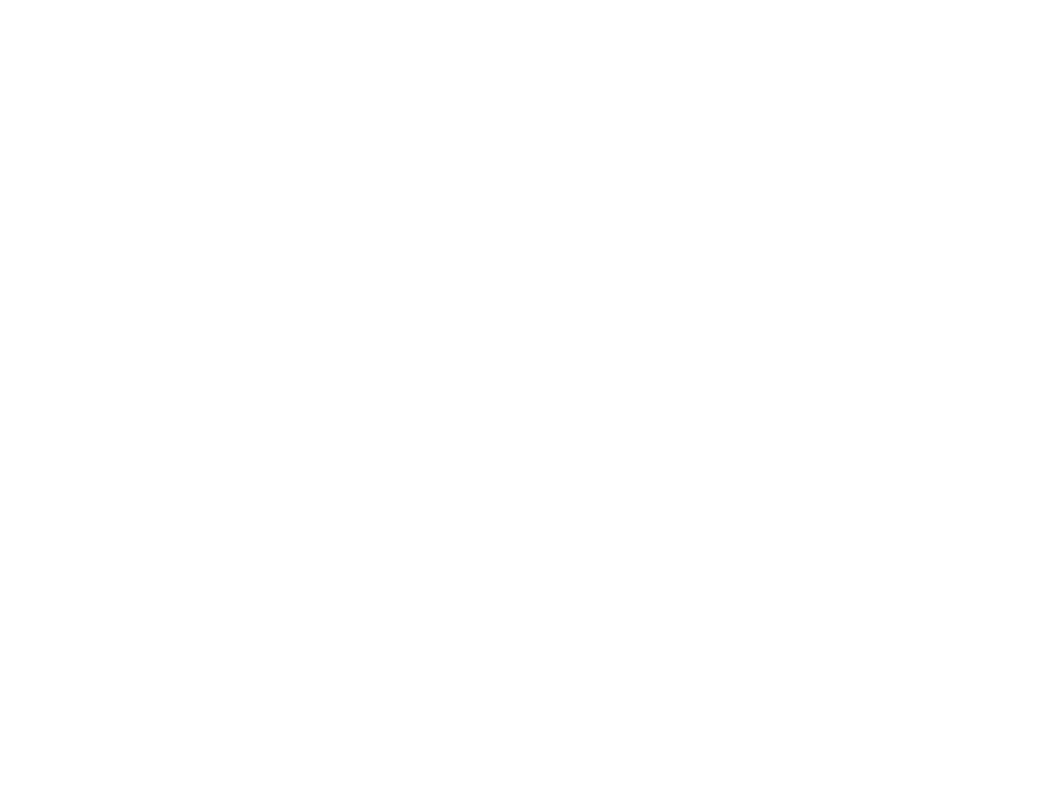
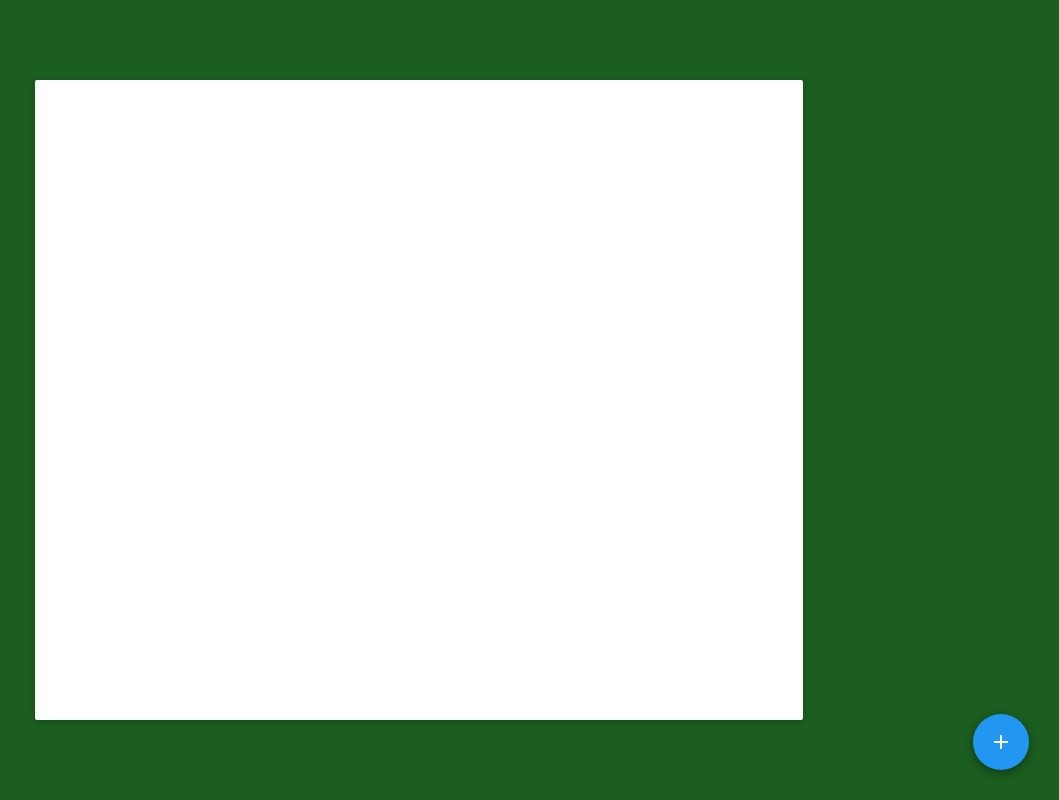
Before and after one commit to mkermani144/freecodecamp-projects, a React (Create React App) app in the folder recipe-box/: page / in a window 1280 px wide. Shown: the whole page, without its empty margins (221-1280 px from the left). Built offline with nearby package versions, Linux system fonts and the light colour scheme.

Commit message:
Create basic app structure

```diff
--- a/recipe-box/package.json
+++ b/recipe-box/package.json
@@ -6,6 +6,7 @@
     "react-scripts": "0.8.5"
   },
   "dependencies": {
+    "material-ui": "^0.16.7",
     "react": "^15.4.2",
     "react-dom": "^15.4.2"
   },
--- a/recipe-box/src/App.js
+++ b/recipe-box/src/App.js
@@ -1,12 +1,14 @@
 import React, { Component } from 'react';
+import MuiThemeProvider from 'material-ui/styles/MuiThemeProvider';
 import './App.css';
+import RecipeBoxContainer from './RecipeBoxContainer';
 
 class App extends Component {
   render() {
     return (
-      <div className="App">
-
-      </div>
+      <MuiThemeProvider>
+        <RecipeBoxContainer />
+      </MuiThemeProvider>
     );
   }
 }
--- /dev/null
+++ b/recipe-box/src/RecipeBox.css
@@ -0,0 +1,16 @@
+.recipebox {
+  width: 100vw;
+  height: 100vh;
+  display: flex;
+  justify-content: center;
+  align-items: center;
+}
+.box {
+  width: 60vw;
+  height: 80vh;
+}
+.fab {
+  position: absolute;
+  right: 30px;
+  bottom: 30px;
+}
--- /dev/null
+++ b/recipe-box/src/RecipeBox.js
@@ -0,0 +1,23 @@
+import React, { Component } from 'react';
+import Paper from 'material-ui/Paper';
+import FloatingActionButton from 'material-ui/FloatingActionButton';
+import ContentAdd from 'material-ui/svg-icons/content/add';
+import { green900, blue500 } from 'material-ui/styles/colors';
+import './RecipeBox.css';
+
+class RecipeBox extends Component {
+  render() {
+    return (
+      <div className="recipebox" style={{backgroundColor: green900}}>
+        <Paper className="box">
+
+        </Paper>
+        <FloatingActionButton className="fab" backgroundColor={blue500}>
+          <ContentAdd />
+        </FloatingActionButton>
+      </div>
+    );
+  }
+}
+
+export default RecipeBox;
--- /dev/null
+++ b/recipe-box/src/RecipeBoxContainer.js
@@ -0,0 +1,10 @@
+import React, { Component } from 'react';
+import RecipeBox from './RecipeBox';
+
+class RecipeBoxContainer extends Component {
+  render() {
+    return <RecipeBox />;
+  }
+}
+
+export default RecipeBoxContainer;
```
